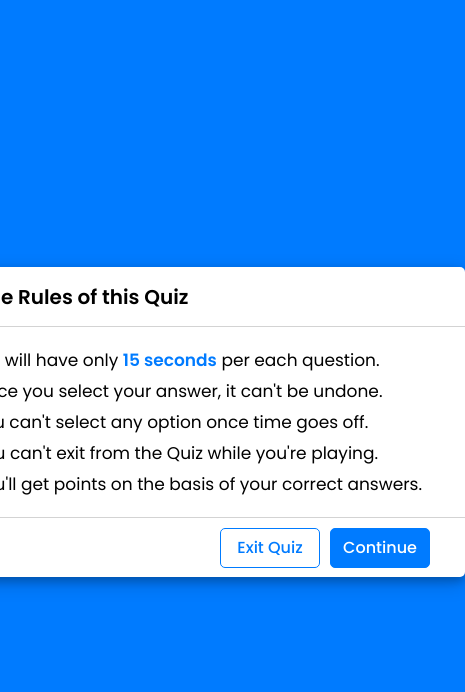
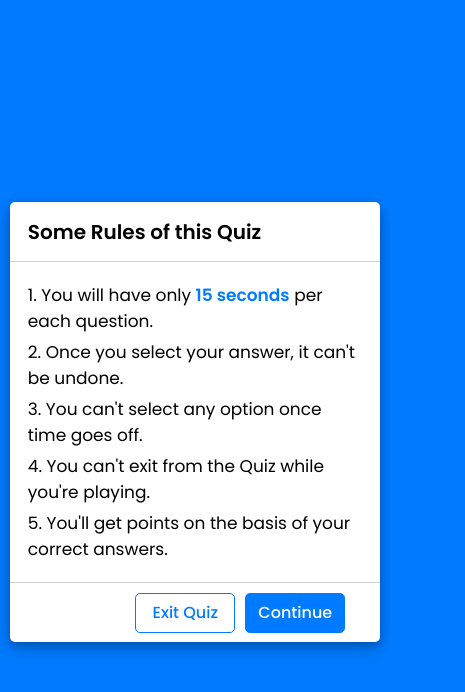
Before and after one commit to KalpitShah/academix-sqt, a React (Create React App) app: page / in a window 390 px wide. Both pictures are taken after a click on the button "Start Quiz". Shown: the top 692 px of the page, 465 px wide, since content can reach past the window. Built offline with nearby package versions, Linux system fonts and the light colour scheme; no server answers; the database is empty.

Commit message:
CSS Changes

```diff
--- a/src/App.css
+++ b/src/App.css
@@ -30,7 +30,7 @@ body {
   display: grid;
   justify-content: center;
   align-items: center;
-  height: 100%;
+  min-height: 100%;
 }
 
 .start_btn,
@@ -76,6 +76,14 @@ body {
   transition: all 0.3s ease;
 }
 
+@media screen and (max-width: 540px) {
+  .info_box {
+    width: 95%;
+    margin-left: auto;
+    margin-right: auto;
+  }
+}
+
 .info_box .info-title {
   height: 60px;
   width: 100%;
@@ -88,8 +96,32 @@ body {
   font-weight: 600;
 }
 
+@media screen and (max-width: 480px) {
+  .info_box .info-title {
+    padding: 0 25px;
+  }
+}
+
+@media screen and (max-width: 480px) {
+  .info_box .info-title {
+    padding: 0 18px;
+  }
+}
+
 .info_box .info-list {
   padding: 15px 30px;
+}
+
+@media screen and (max-width: 480px) {
+  .info_box .info-list {
+    padding: 15px 25px;
+  }
+}
+
+@media screen and (max-width: 480px) {
+  .info_box .info-list {
+    padding: 15px 18px;
+  }
 }
 
 .info_box .info-list .info {
@@ -134,6 +166,16 @@ body {
   transition: all 0.3s ease;
 }
 
+@media screen and (max-width: 700px) {
+  .quiz_box {
+    width: 95%;
+    margin-left: auto;
+    margin-right: auto;
+    margin-top: 10px;
+    margin-bottom: 10px;
+  }
+}
+
 .quiz_box header {
   position: relative;
   z-index: 2;
@@ -147,8 +189,20 @@ body {
   box-shadow: 0px 3px 5px 1px rgba(0, 0, 0, 0.1);
 }
 
+@media screen and (max-width: 480px) {
+  .quiz_box header {
+    padding: 0 25px;
+  }
+}
+
+@media screen and (max-width: 480px) {
+  .quiz_box header {
+    padding: 0 18px;
+  }
+}
+
 .quiz_box header .title {
-  font-size: 20px;
+  font-size: 22px;
   font-weight: 600;
 }
 
@@ -203,6 +257,26 @@ section {
 section .que_text {
   font-size: 25px;
   font-weight: 600;
+}
+
+@media screen and (max-width: 480px) {
+  section {
+    padding: 20px;
+  }
+
+  section .que_text {
+    font-size: 22px;
+  }
+}
+
+@media screen and (max-width: 380px) {
+  section {
+    padding: 15px;
+  }
+
+  section .que_text {
+    font-size: 20px;
+  }
 }
 section .error_text {
   color: #a42834;
--- a/src/components/sqt/QuizBox.js
+++ b/src/components/sqt/QuizBox.js
@@ -70,6 +70,8 @@ function QuizBox() {
         return acc;
       }, []);
       setUnChoosenQue(s);
+      setTimeout(() => document.querySelector('.error_text:not([hidden])').parentNode.scrollIntoView(), 100);
+
     } else if (lastCat) {
       const marksSum = marksArr[currCategory].reduce((total, item) => {
         return total + item;
@@ -101,6 +103,7 @@ function QuizBox() {
       setCatIndex(++catIndex);
       setCurrCategory(categories[catIndex]);
       setUnChoosenQue([]);
+      window.scrollTo(0, 0)
     }
   };
 
```
Also changed, not shown: src/components/sqt/Report.js (+36 -0 lines), public/img/header-bg.jpg (added), public/img/header-logo.png (added).
